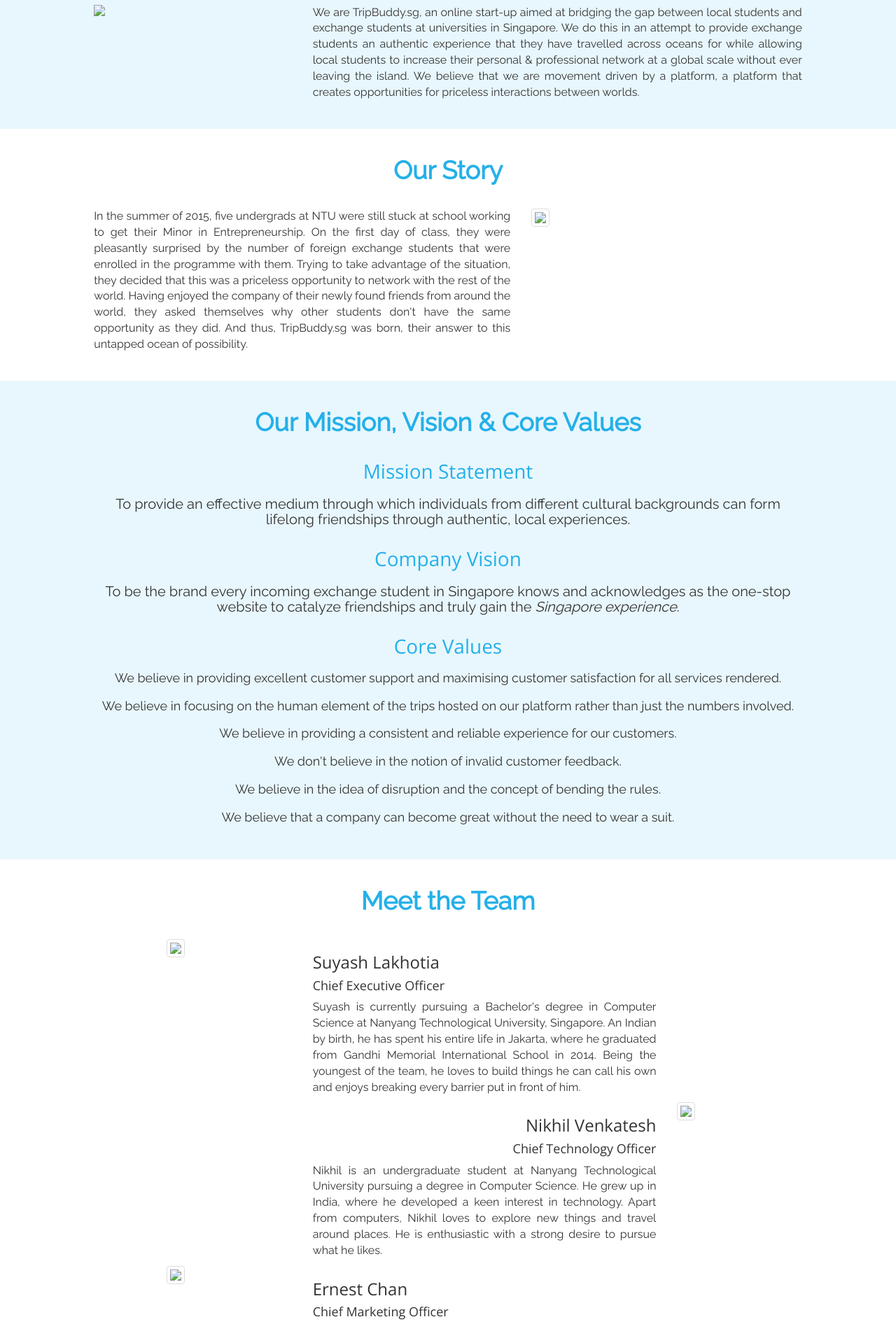
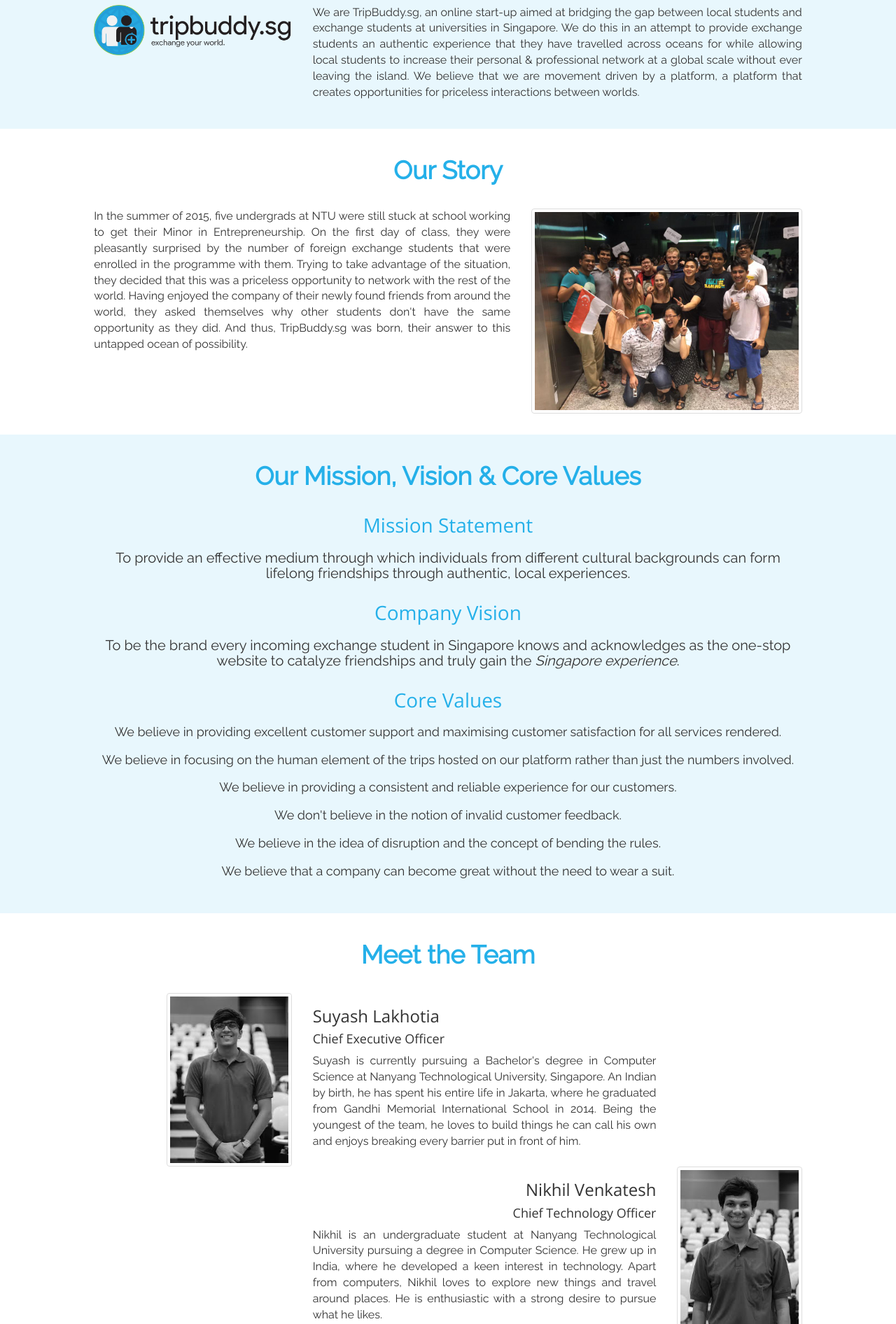
Before and after one commit to TripBuddySG/TripBuddySG-ComingSoon, a plain HTML site: page index.html in a window 1280 px wide. Shown: the part 908-2800 px from the top of the page at 70% size. Drawn offline with nearby package versions, Linux system fonts and the light colour scheme; the site is published under a folder, as on GitHub Pages, so addresses that start at the root find nothing.

Commit message:
Changed Absolute Links to Relative Links

```diff
--- a/index.html
+++ b/index.html
@@ -78,7 +78,7 @@
         ga('send', 'pageview');
     </script>
 
-    <title>TripBuddy.SG</title>
+    <title>TripBuddy.SG - Coming Soon</title>
 </head>
 
 <body>
@@ -94,7 +94,7 @@
                         <span class="icon-bar"></span>
                         <span class="icon-bar"></span>
                     </button>
-                    <a href="#" class="pull-left"><img class="navbar-img" src="/img/logo_navbar.png"></a>
+                    <a href="#" class="pull-left"><img class="navbar-img" src="img/logo_navbar.png"></a>
                 </div>
                 <div id="navbarCollapse" class="collapse navbar-collapse">
                     <ul class="nav navbar-nav navbar-right">
@@ -133,7 +133,7 @@
                 </div>
                 <div class="row">
                     <div class="col-md-3 col-md-offset-1">
-                        <img src="/img/logo.png" class="img-responsive">
+                        <img src="img/logo.png" class="img-responsive">
                     </div>
                     <div class="col-md-7">
                         <p>We are TripBuddy.sg, an online start-up aimed at bridging the gap between local students and exchange students at universities in Singapore. We do this in an attempt to provide exchange students an authentic experience that they have travelled across oceans for while allowing local students to increase their personal & professional network at a global scale without ever leaving the island. We believe that we are movement driven by a platform, a platform that creates opportunities for priceless interactions between worlds.</p>
@@ -154,7 +154,7 @@
                         <p>In the summer of 2015, five undergrads at NTU were still stuck at school working to get their Minor in Entrepreneurship. On the first day of class, they were pleasantly surprised by the number of foreign exchange students that were enrolled in the programme with them. Trying to take advantage of the situation, they decided that this was a priceless opportunity to network with the rest of the world. Having enjoyed the company of their newly found friends from around the world, they asked themselves why other students don't have the same opportunity as they did. And thus, TripBuddy.sg was born, their answer to this untapped ocean of possibility.</p>
                     </div>
                     <div class="col-md-4">
-                        <img src="/img/MiE-Batch.jpg" class="img-responsive img-thumbnail">
+                        <img src="img/MiE-Batch.jpg" class="img-responsive img-thumbnail">
                     </div>
                 </div>
             </div>
@@ -202,7 +202,7 @@
                 </div>
                 <div class="row">
                     <div class="col-md-2 col-md-offset-2 col-xs-4">
-                        <img src="/img/Suyash.jpg" class="img-responsive img-thumbnail">
+                        <img src="img/Suyash.jpg" class="img-responsive img-thumbnail">
                     </div>
                     <div class="col-md-5 col-xs-8">
                         <h3 class="team-right">Suyash Lakhotia</h3>
@@ -217,12 +217,12 @@
                         <p>Nikhil is an undergraduate student at Nanyang Technological University pursuing a degree in Computer Science. He grew up in India, where he developed a keen interest in technology. Apart from computers, Nikhil loves to explore new things and travel around places. He is enthusiastic with a strong desire to pursue what he likes.</p>
                     </div>
                     <div class="col-md-2 col-xs-4">
-                        <img src="/img/Nikhil.jpg" class="img-responsive img-thumbnail">
+                        <img src="img/Nikhil.jpg" class="img-responsive img-thumbnail">
                     </div>
                 </div>
                 <div class="row">
                     <div class="col-md-2 col-md-offset-2 col-xs-4">
-                        <img src="/img/Ernest.jpg" class="img-responsive img-thumbnail">
+                        <img src="img/Ernest.jpg" class="img-responsive img-thumbnail">
                     </div>
                     <div class="col-md-5 col-xs-8">
                         <h3 class="team-right">Ernest Chan</h3>
@@ -237,12 +237,12 @@
                         <p>Bobby is an undergraduate student at Nanyang Technological University pursuing a degree in Computer Engineering. He was born in the UK, grew up in India and now studies in Singapore. Bobby is inquisitive by nature, and loves trying out new dishes and traditions. He is also a football enthusiast.</p>
                     </div>
                     <div class="col-md-2 col-xs-4">
-                        <img src="/img/Bobby.jpg" class="img-responsive img-thumbnail">
+                        <img src="img/Bobby.jpg" class="img-responsive img-thumbnail">
                     </div>
                 </div>
                 <div class="row">
                     <div class="col-md-2 col-md-offset-2 col-xs-4">
-                        <img src="/img/Ben.jpg" class="img-responsive img-thumbnail">
+                        <img src="img/Ben.jpg" class="img-responsive img-thumbnail">
                     </div>
                     <div class="col-md-5 col-xs-8">
                         <h3 class="team-right">Benjamin Ho</h3>
```
